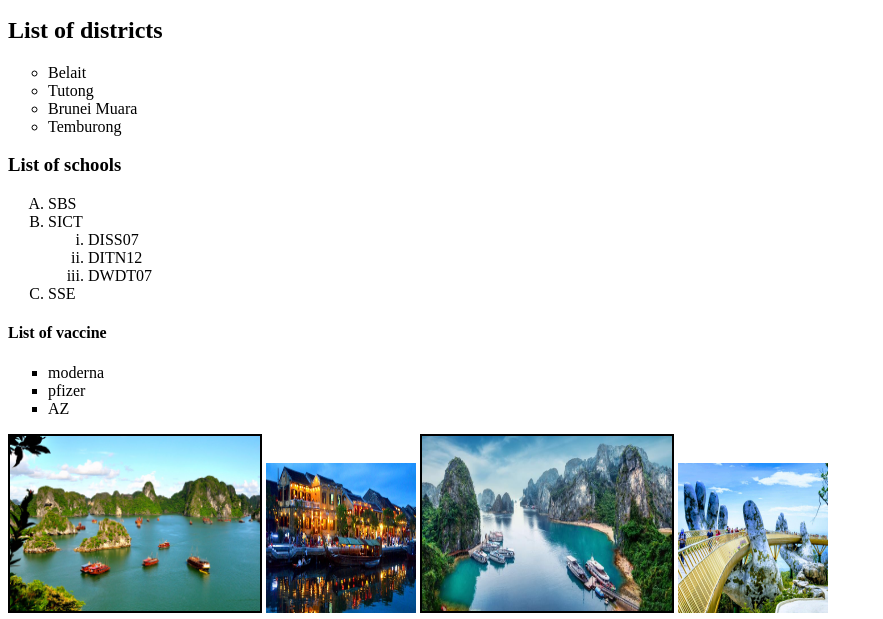
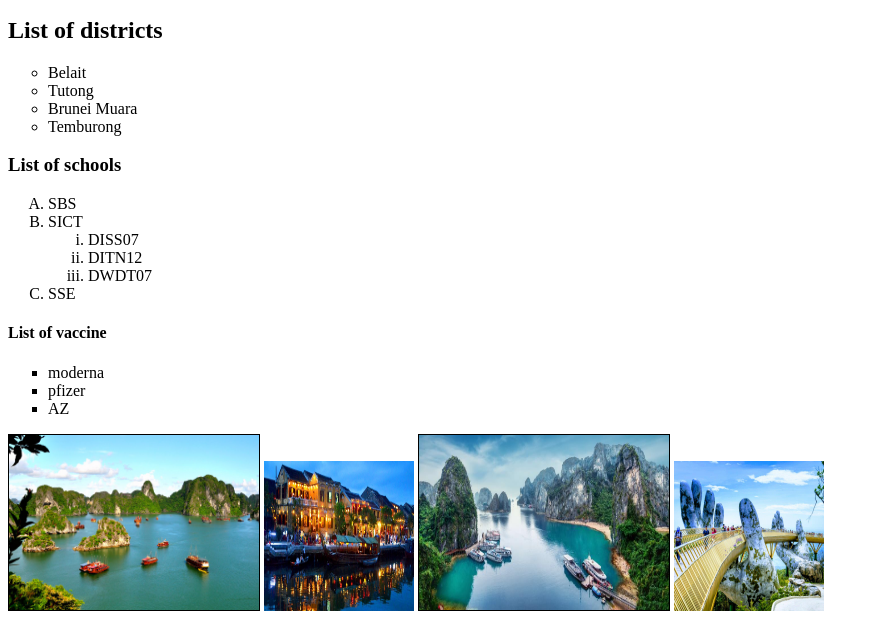
Before and after one commit to 21ftt1262/eportfolio, a plain HTML site: page bwep/assets/week2-e.html in a window 1280 px wide. Shown: the part 181-800 px from the top of the page, without its empty margins (0-883 px from the left). Drawn offline with Linux system fonts and the light colour scheme.

Commit message:
Update week2-e.html

```diff
--- a/bwep/assets/week2-e.html
+++ b/bwep/assets/week2-e.html
@@ -44,9 +44,9 @@
 	<li>AZ</li>
 </ul>
 
-<img src="images/v-1.jpg" width="250" height="175" border="2px" alt="Halong Bay">
+<img src="images/v-1.jpg" width="250" height="175" border="1px" alt="Halong Bay">
 <img src="images/v-2.jpg" width="150" height="150">
-<img src="images/v-3.jpg" width="250" height="175" border="2px" alt="Halong Bay">
+<img src="images/v-3.jpg" width="250" height="175" border="1px" alt="Halong Bay">
 <img src="images/v-4.jpg" width="150" height="150">
 
 <p>here is my fav sound</p>
```
